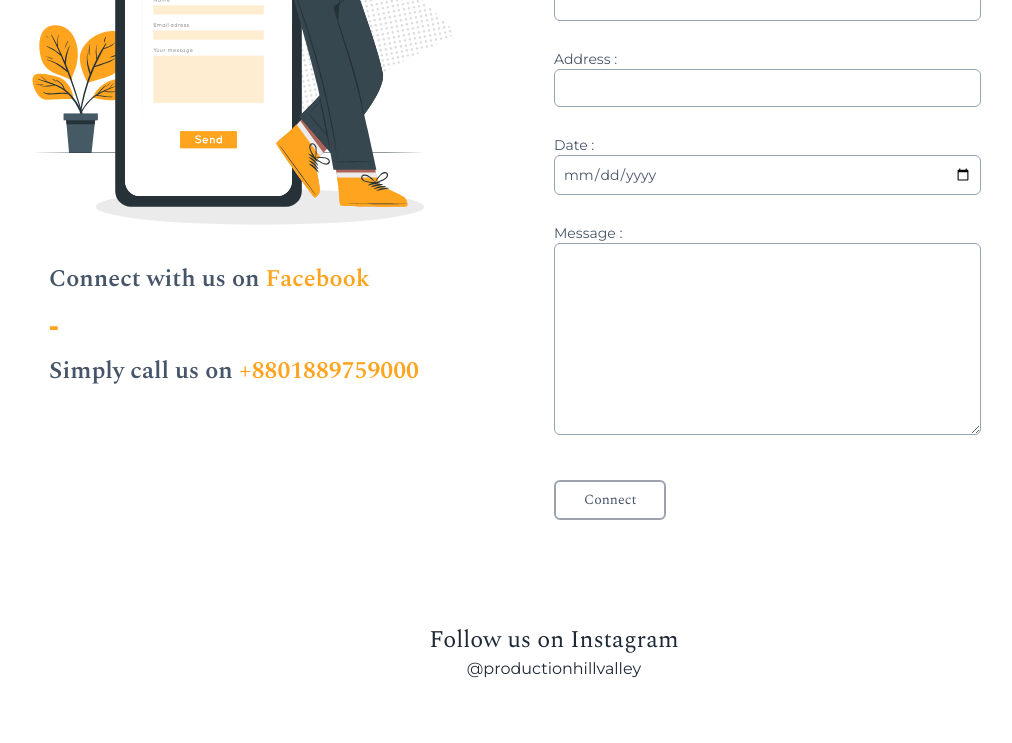
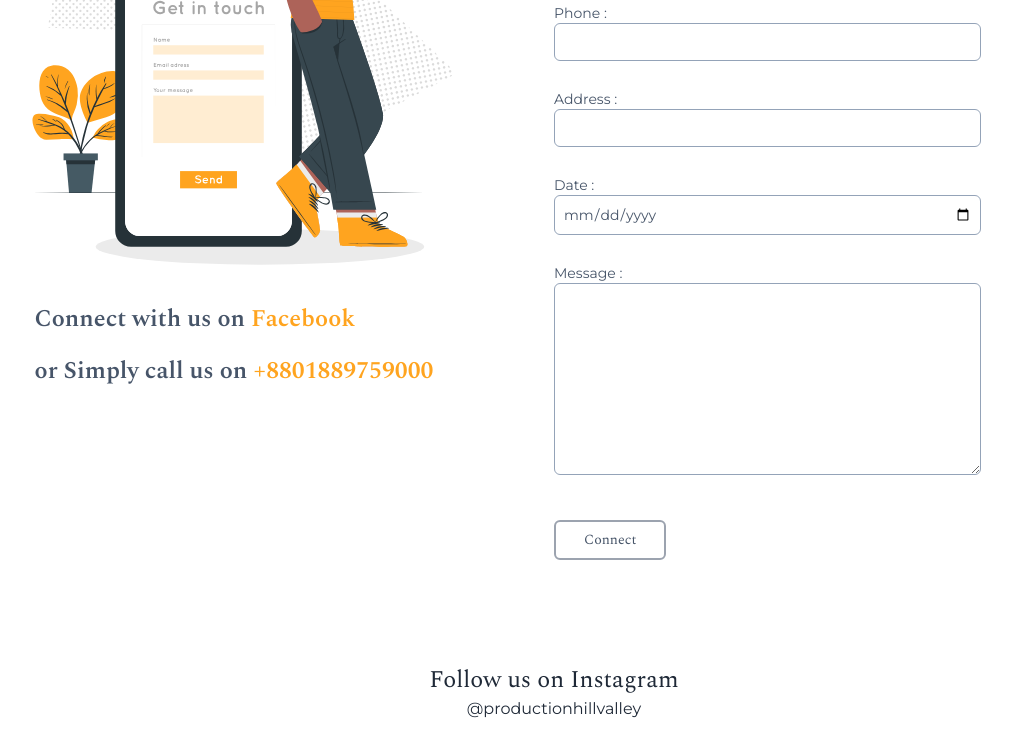
Before and after one commit to Alapottra-troj1n/hill-valley-production, a Next.js app: page / in a window 1280 px wide. Shown: the part 4698-5441 px from the top of the page, without its empty margins (86-1098 px from the left). Built offline with nearby package versions, Linux system fonts and the light colour scheme; no server answers; the database is empty; a web font is replaced by a local one.

Commit message:
fixed a spacing related issue

```diff
--- a/components/ContactForm.jsx
+++ b/components/ContactForm.jsx
@@ -73,9 +73,9 @@ const ContactForm = () => {
                            </div>
 
                           <div >
-                          <h2 className='font-display font-semibold lg:text-2xl'>Connect with us on <span className='text-main hover:text-orange-400 transition-all' ><a href='https://www.facebook.com/hvpweddings' target='_blank' rel="noreferrer">Facebook</a></span></h2>
-                          <h2 className=' font-semibold lg:text-3xl lg:my-3 text-main'>-</h2>
-                          <h2 className='font-display font-semibold lg:text-2xl'>Simply call us on <span className='text-main hover:text-orange-400 transition-all'><a href="tel:+8801889759000">+8801889759000</a></span> </h2>
+                          <h2 className='font-display font-semibold lg:text-2xl'>Connect with us on <span className='text-main hover:text-orange-400 transition-all' ><a href='https://www.facebook.com/hvpweddings' target='_blank' rel="noreferrer">Facebook</a></span> </h2>
+
+                          <h2 className='font-display font-semibold lg:text-2xl my-5'>or Simply call us on <span className='text-main hover:text-orange-400 transition-all'><a href="tel:+8801889759000">+8801889759000</a></span> </h2>
                           </div>
                     </div>
 
--- a/pages/index.js
+++ b/pages/index.js
@@ -184,7 +184,9 @@ export default function Home({ posts }) {
       {/************* 6TH SECTION *************/}
 
 
-      <ContactForm />
+     <div className='mt-10'>
+     <ContactForm />
+     </div>
 
 
       {/************* 7TH SECTION *************/}
```
